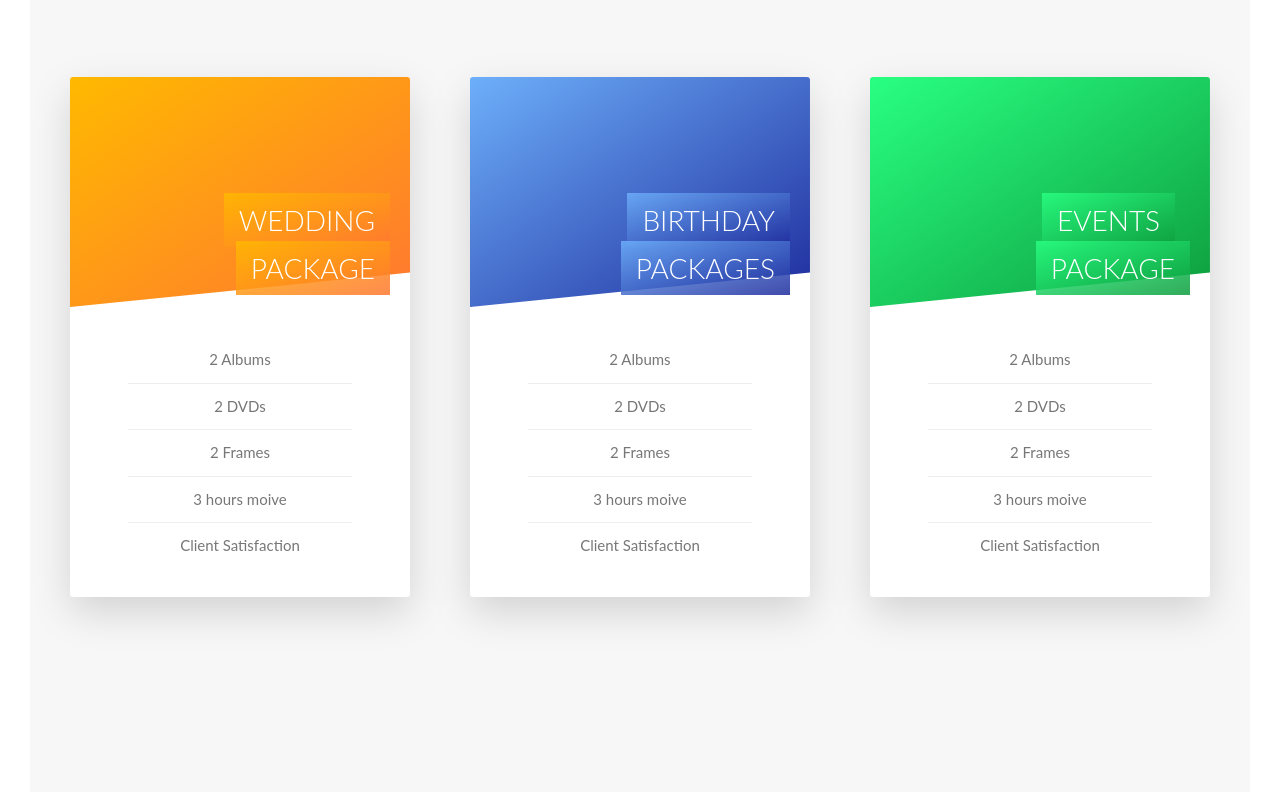
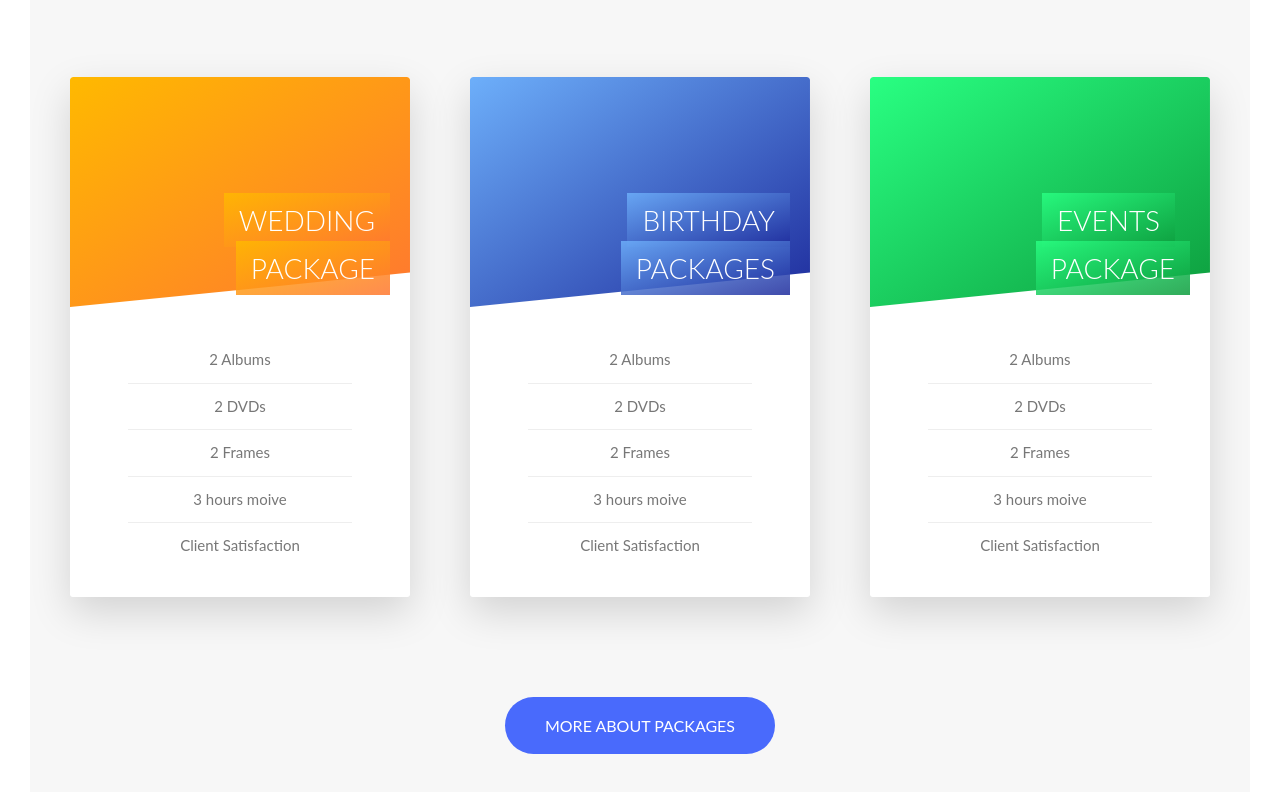
Before and after one commit to khalilFrough/CSSCourse, a website: page assessts/index.html in a window 1280 px wide. Shown: the part 2471-3263 px from the top of the page. Drawn offline with Linux system fonts and the light colour scheme.

Commit message:
fixed some bugs

```diff
--- a/assessts/index.html
+++ b/assessts/index.html
@@ -236,7 +236,10 @@
                 <!-- third card finishes here -->
               </div>
           </div>
-
+          <!-- the button at the bottom of the rotating cards -->
+          <div class="u-center-text u-margin-top-huge">
+             <a href="#" class="btn btn--green">More about Packages</a>
+          </div>
 
       </section>
 
--- a/sass/base/_utilities.scss
+++ b/sass/base/_utilities.scss
@@ -10,3 +10,9 @@
 .u-margin-bottom-big {
   margin-bottom: 8rem;
 }
+.u-margin-top-big {
+  margin-top: 8rem;
+}
+.u-margin-top-huge {
+  margin-top: 10rem;
+}
--- a/sass/components/_button.scss
+++ b/sass/components/_button.scss
@@ -31,6 +31,14 @@
   &--white {
     background-color: $color-white;
     color: $color-gray-dark;
+    &::after {
+      background-color: $color-white;
+    }
+  }
+
+  &--green {
+    background-color: $color-primary;
+    color: $color-white;
     &::after {
       background-color: $color-white;
     }
--- a/sass/components/card.scss
+++ b/sass/components/card.scss
@@ -63,6 +63,8 @@
     background-blend-mode: screen;
     -webkit-clip-path: polygon(0 0, 100% 0, 100% 85%, 0 100%);
     clip-path: polygon(0 0, 100% 0, 100% 85%, 0 100%);
+    border-top-left-radius: 3px;
+    border-top-right-radius: 3px;
 
     &--1 {
       background-image: linear-gradient(
--- a/sass/pages/_home.scss
+++ b/sass/pages/_home.scss
@@ -22,6 +22,6 @@
 }
 .section-tours {
   background-color: $color-gray-light-1;
-  padding: 25rem 0 50rem 0;
+  padding: 25rem 0 15rem 0;
   margin-top: -10rem;
 }
```
Also changed, not shown: css/style.css.
